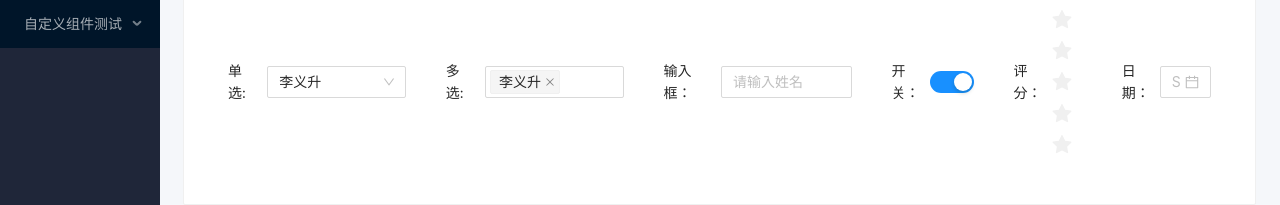
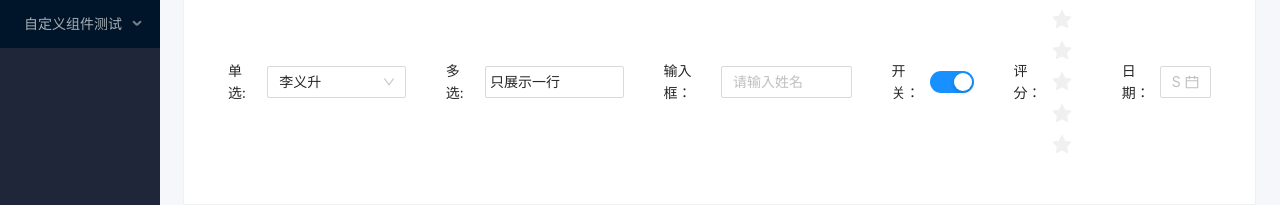
Before and after one commit to Elias-cug/react-ts-antd, a React app: page /test-antd-component/ant-form in a window 1280 px wide. Shown: the part 144-349 px from the top of the page. Built offline with nearby package versions, Linux system fonts and the light colour scheme.

Commit message:
增加自定义select

```diff
--- a/src/page/antd-component/AntdForm.tsx
+++ b/src/page/antd-component/AntdForm.tsx
@@ -1,6 +1,6 @@
-import React, { FC } from 'react';
+import React from 'react';
 import { Select, Input, Switch, Rate, DatePicker, Space, Card } from 'antd';
-const { Option } = Select;
+import { useState } from 'react';
 
 const selectOptions = [
   {
@@ -32,9 +32,9 @@ function AntdSelect () {
       <span className='mr10'>单选: </span>
       <Select className='form-item' defaultValue='liyisheng'>
         {selectOptions.map(item => (
-          <Option key={item.id} value={item.id}>
+          <Select.Option key={item.id} value={item.id}>
             {item.text}
-          </Option>
+          </Select.Option>
         ))}
       </Select>
     </>
@@ -43,14 +43,91 @@ function AntdSelect () {
 
 // 多选
 function AntdMultiSelect () {
+  let [isOpen, setState] = useState(false);
+  // 过滤函数
+  function filterOption (value, option) {
+    if (option.label.includes(value)) {
+      return true;
+    }
+    return false;
+  }
+  function tagRender (props) {
+    if (isOpen) {
+      return false;
+    } else {
+      return <div>只展示一行</div>;
+    }
+  }
+
   return (
     <>
       <span className='mr10'>多选: </span>
-      <Select className='form-item' defaultValue={['liyisheng']} mode='multiple'>
+      <Select
+        className='form-item'
+        defaultValue={['liyisheng']} // TODO: 默认值：<string | string[] | number | number[] | LabeledValue | LabeledValue[]>
+        // allowClear={true} // TODO: 允许清除
+        // autoClearSearchValue={true} // TODO:自动删除搜索值
+        // disabled={true} // TODO: 是否禁用
+        // dropdownClassName=<string> // TODO:下拉菜单的 className 属性
+        // dropdownMatchSelectWidth={50} // TODO: 下拉菜单的宽度
+        // fieldNames={label: 'cLabel', key: 'cKey', options: 'Options'} // TODO: 自定义节点 label、key、options 的字段
+        filterOption={filterOption} // TODO: 过滤条目 <boolean | function(inputValue, option)>
+        // getPopupContainer=<() => document.body> // TODO: 菜单渲染父节点。默认渲染到 body 上，如果你遇到菜单滚动定位问题，试试修改为滚动的区域，并相对其定位
+        // listHeight={256} // TODO: 设置弹窗滚动高度
+        // loading={false} // TODO:加载中状态
+        // maxTagCount={120} // TODO: 最多显示多少个tag
+        // maxTagTextLength=<number> // TODO: 最大显示的tag文本长度
+        // notFoundContent=<ReactNode> // TODO: 当下拉列表为空时显示的内容
+        // open={false} // TODO: 是否展开下拉
+        // options={} // TODO: 数据化配置选项内容，相比 jsx 定义会获得更好的渲染性能
+        // placeholder=<string> // TODO: 选择框默认文本
+        // searchValue=<string> // TODO: 控制搜索文本
+        // showSearch={false} // TODO: 是否支持搜索
+        tagRender={isOpen ? false : tagRender} // TODO: 自定义tag内容 <(props) => ReactNode>
+        // value=<string | string[] | number | number[] | LabeledValue | LabeledValue[]> // TODO: 指定当前选中的条目，多选时为一个数组。（value 数组引用未变化时，Select 不会更新）
+        // showArrow={true} // TODO: 是否显示小箭头
+
+        // 事件
+        // onBlur=() => {} // TODO: 失去焦点的回调
+        // onChange=(value, Array<option>) => {} // TODO: 选中 option，或 input 的 value 变化时，调用此函数
+        // onClear=() => {} // TODO: 清除内容时的回调
+        // onDeselect=(value) => {} // TODO: 取消选中时回调
+        // onDropdownVisibleChange=(open)=>{} // TODO: 关闭展开下拉菜单的回调
+        // onFocus=()=> {} // TODO: 获得焦点时的回调
+        // onSearch=() => {} // TODO：文本框变化时回调
+        // onSelect=() => {} // TODO：被选中时回调
+
+        // autoFocus={true} // DELAY: 自动获取焦点
+        // defaultActiveFirstOption={true} // DELAY: 默认高亮第一个 option
+        // defaultOpen={true} // DELAY: 默认展开 选项
+        // dropdownRender=<(originNode: ReactNode) => ReactNode> // DELAY: 自定义下拉框内容
+        // dropdownStyle=<CSSProperties> // DELAY: 下拉菜单的 style 属性
+        // filterSort=<(optionA: Option, optionB: Option) => number> // DELAY: 排序过滤条目
+        // menuItemSelectedIcon // DELAY: 自定义多选时当前选中的条目图标
+        // optionFilterProp={'label'} // DELAY: 搜索时过滤对应的 option 属性，如设置为 children 表示对内嵌内容进行搜索。若通过 options 属性配置选项内容，建议设置 optionFilterProp="label" 来对内容进行搜索。
+        // optionLabelProp=<string> // DELAY: 回填到选择框的 Option 的属性值，默认是 Option 的子元素。比如在子元素需要高亮效果时，此值可以设为 value
+        // removeIcon=<ReactNode> // DELAY: 自定义多选框清除图标
+        // size=<large | middle | small> // DELAY: 选择框大小
+        // suffixIcon=<ReactNode> // DELAY: 自定义选择框后缀图标
+
+        // 回调事件
+        // onInputKeyDown=() => {} // DELAY: 按键按下时的回调
+        // onMouseEnter=() => {} // DELAY: 鼠标移入时回调
+        // onMouseLeave=() => {} // DELAY: 鼠标移出时回调
+        // onPopupScroll=() => {} // DELAY: onPopupScroll
+
+        mode='multiple' // DEL: 模式：<multiple | tags>  设置 Select 的模式为多选或标签 没啥区别
+        // bordered={false} // DEL：是否带边框
+        // clearIcon=<ReactNode> // DEL: 自定义清除图标
+        // labelInValue={false} // DEL:
+        // maxTagPlaceholder=<ReactNode | function(omittedValues)> // 隐藏 tag 时显示的内容
+        // tokenSeparators=<string[]> // DEL:  在 tags 和 multiple 模式下自动分词的分隔符
+        // virtual={true} // DEL: 设置 false 时关闭虚拟滚动
+      >
         {selectOptions.map(item => (
-          <Option key={item.id} value={item.id}>
+          <Select.Option key={item.id} value={item.id} label={item.text}>
             {item.text}
-          </Option>
+          </Select.Option>
         ))}
       </Select>
     </>
--- a/src/page/cug-component/CugForm.tsx
+++ b/src/page/cug-component/CugForm.tsx
@@ -4,6 +4,7 @@ import { Card } from 'antd';
 function CugMultiSelect () {
   return (
     <>
+      <span className='mr10'>多选: </span>
       <div></div>
     </>
   );
```
